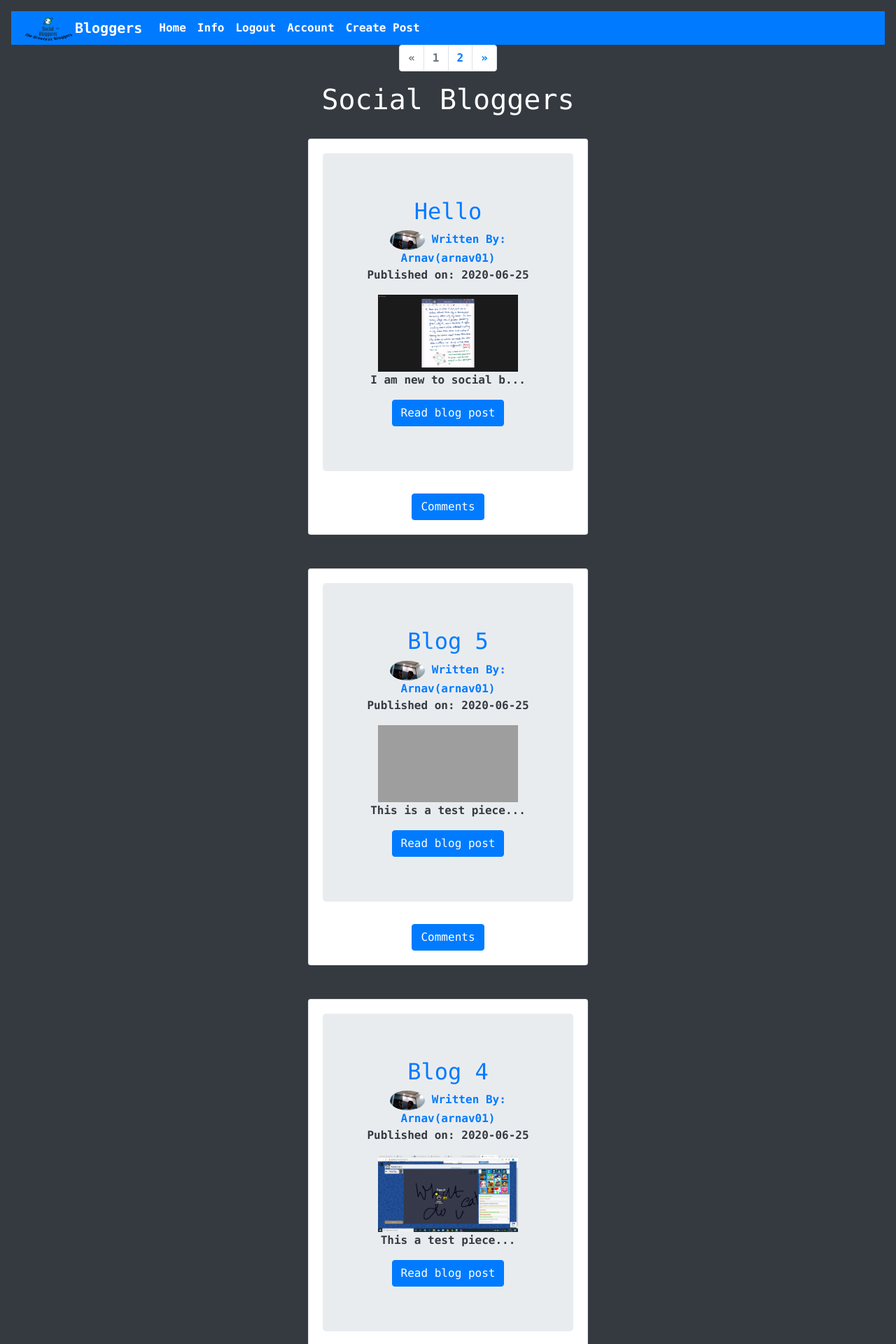
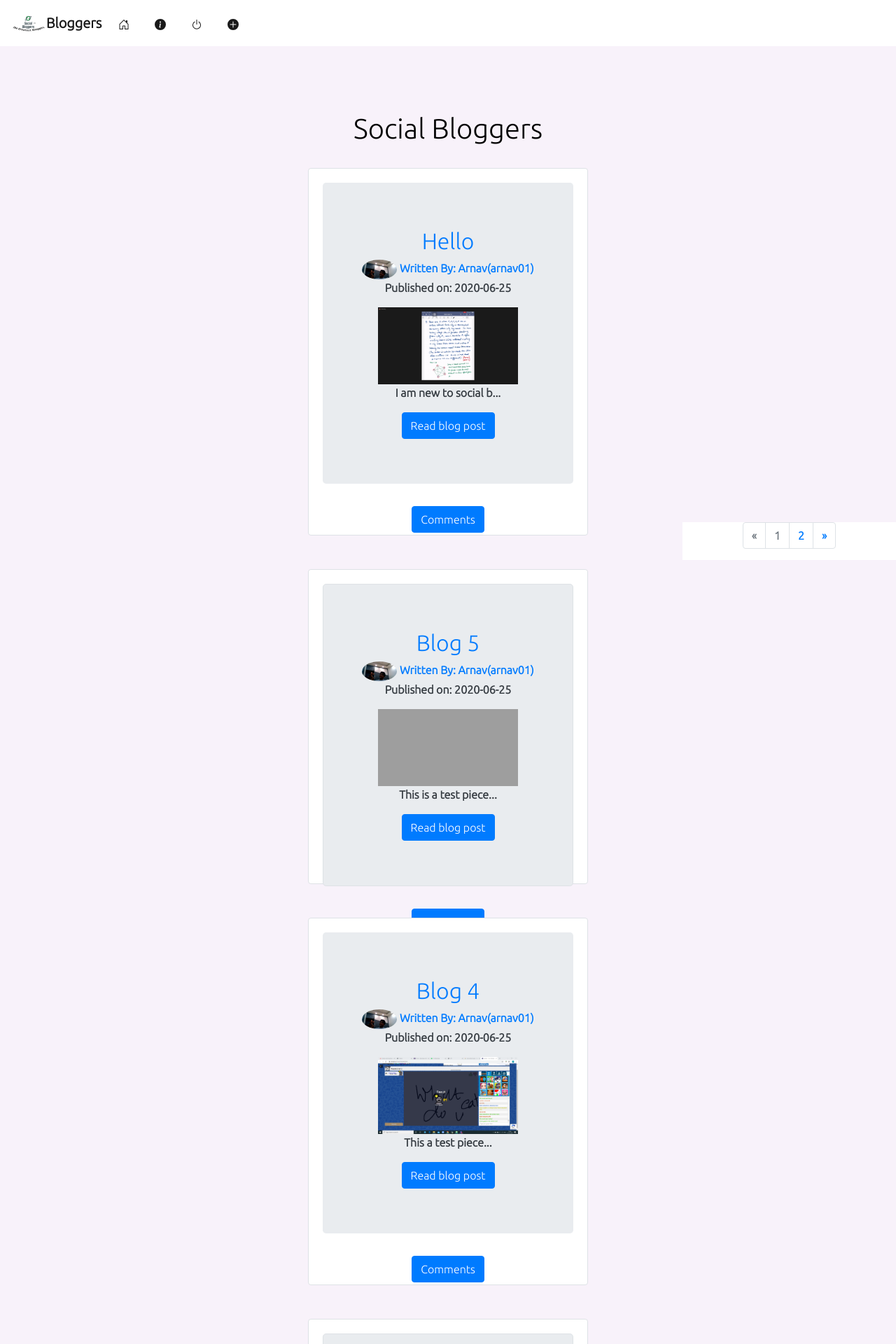
Before and after one commit to XINO-2020/social_media_site, a Flask app: page / in a window 1280 px wide. Shown: the top 1920 px of the page at 70% size. Run offline with Flask 2, Linux system fonts and the light colour scheme; a user stored in the database is signed in; data comes from the database, SQL or seed files in the repository; both versions use the stored data as it was after the commit; some libraries are stand-ins or nearby versions; grey boxes are pictures that could not be loaded.

Commit message:
better design

```diff
--- /dev/null
+++ b/blogs/static/style.css
@@ -0,0 +1,85 @@
+2/*@keyframes example {
+  from {background-color: red;}
+  to {background-color: yellow;}
+}
+
+/* The element to apply the animation to */
+/*.animate-left {
+  width: 400px;
+  background-color: red;
+  animation-name: example;
+  animation-duration: 4s;
+*/
+.col{
+	color: #72829c;
+
+}
+.p2{
+  color:black;
+}
+/* The animation code */
+@keyframes left {
+  0%   {background-color:black; left:-50px; top:0px;}
+  100% {background-color:white; left:0px; top:0px;}
+}
+.animate-left {
+  width: 500px;
+  height: 525px;
+  position: relative;
+  background-color: white;
+  animation-name: left;
+  animation-duration: 2s;
+}
+@keyframes right {
+  0%   {background-color:black; left:50px; top:0px;}
+  100% {background-color:white; left:0px; top:0px;}
+}
+.animate-right {
+  width: 400px;
+  height: 450px;
+  position: relative;
+  background-color: white;
+  animation-name: right;
+  animation-duration: 2s;
+}
+body{
+  background-color: #f8f2fa;
+	font-family: 'Pangolin', cursive;
+	font-family: 'Ubuntu', sans-serif;
+}
+nav{
+  background-color: #ffffff;
+}
+}
+
+
+.sidebar {
+  margin-top: 200px;
+  width: 300px;
+  right: 150px;
+  background-color: #f1f1f1;
+  position: fixed;
+  height: 50%;
+  overflow: auto;
+
+}
+.pages{
+  margin-left: 975px;
+
+}
+@media screen and (max-height: 450px) {
+  .sidebar {padding-top: 0px; width :0px;}
+
+}
+.reply{
+	margin-left:0px;
+}
+.navbar-spacing{
+	margin-right: 20px;
+}
+.account-icon{
+	margin-left: 955px;
+}
+.reset-icon{
+	margin-top: 8px;
+}
--- a/blogs/templates/base.htm
+++ b/blogs/templates/base.htm
@@ -1,15 +1,8 @@
 <!DOCTYPE html>
 <html lang="en" dir="ltr">
   <head>
-    <meta charset="utf-8">
-    <title></title>
-
-    <link rel="stylesheet" href="https://stackpath.bootstrapcdn.com/bootstrap/4.5.0/css/bootstrap.min.css" integrity="sha384-9aIt2nRpC12Uk9gS9baDl411NQApFmC26EwAOH8WgZl5MYYxFfc+NcPb1dKGj7Sk" crossorigin="anonymous">
-    <script src="https://code.jquery.com/jquery-3.5.1.slim.min.js" integrity="sha384-DfXdz2htPH0lsSSs5nCTpuj/zy4C+OGpamoFVy38MVBnE+IbbVYUew+OrCXaRkfj" crossorigin="anonymous"></script>
-    <script src="https://cdn.jsdelivr.net/npm/popper.js@1.16.0/dist/umd/popper.min.js" integrity="sha384-Q6E9RHvbIyZFJoft+2mJbHaEWldlvI9IOYy5n3zV9zzTtmI3UksdQRVvoxMfooAo" crossorigin="anonymous"></script>
-    <script src="https://stackpath.bootstrapcdn.com/bootstrap/4.5.0/js/bootstrap.min.js" integrity="sha384-OgVRvuATP1z7JjHLkuOU7Xw704+h835Lr+6QL9UvYjZE3Ipu6Tp75j7Bh/kR0JKI" crossorigin="anonymous"></script>
-    <nav class="navbar navbar-expand-lg navbar-dark bg-primary" style="height: 3rem;">
-      <a href="static/Site_icon.png"><img src="static/Site_icon.png" alt="" width = "75"></a>
+    <nav class="navbar navbar-expand-lg navbar-light fixed-top">
+      <a href="static/Site_icon.png"><img src="static/Site_icon.png" alt="" width = "50"></a>
       <a class="navbar-brand" href="{{url_for('core.info')}}">Bloggers</a>
       <button class="navbar-toggler" type="button" data-toggle="collapse" data-target="#navbarSupportedContent" aria-controls="navbarSupportedContent" aria-expanded="false" aria-label="Toggle navigation">
         <span class="navbar-toggler-icon"></span>
@@ -17,42 +10,82 @@
 
     <div class="collapse navbar-collapse" id="navbarSupportedContent">
       <ul class="navbar-nav mr-auto">
-        <li class="nav-item active">
-          <a class="nav-link" href="{{url_for('core.index')}}">Home <span class="sr-only">(current)</span></a>
+        <li class="nav-item active navbar-spacing">
+          <a class="nav-link" href="{{url_for('core.index')}}">
+            <svg class="bi bi-house-door" width="1em" height="1em" viewBox="0 0 16 16" fill="currentColor" xmlns="http://www.w3.org/2000/svg">
+              <path fill-rule="evenodd" d="M7.646 1.146a.5.5 0 0 1 .708 0l6 6a.5.5 0 0 1 .146.354v7a.5.5 0 0 1-.5.5H9.5a.5.5 0 0 1-.5-.5v-4H7v4a.5.5 0 0 1-.5.5H2a.5.5 0 0 1-.5-.5v-7a.5.5 0 0 1 .146-.354l6-6zM2.5 7.707V14H6v-4a.5.5 0 0 1 .5-.5h3a.5.5 0 0 1 .5.5v4h3.5V7.707L8 2.207l-5.5 5.5z"/>
+              <path fill-rule="evenodd" d="M13 2.5V6l-2-2V2.5a.5.5 0 0 1 .5-.5h1a.5.5 0 0 1 .5.5z"/>
+            </svg> <span class="sr-only">(current)</span>
+          </a>
         </li>
-        <li class="nav-item active">
-          <a class="nav-link" href="{{url_for('core.info')}}"> Info <span class="sr-only">(current)</span></a>
+        <li class="nav-item active navbar-spacing">
+          <a class="nav-link" href="{{url_for('core.info')}}">
+            <svg class="bi bi-info-circle-fill" width="1em" height="1em" viewBox="0 0 16 16" fill="currentColor" xmlns="http://www.w3.org/2000/svg">
+              <path fill-rule="evenodd" d="M8 16A8 8 0 1 0 8 0a8 8 0 0 0 0 16zm.93-9.412l-2.29.287-.082.38.45.083c.294.07.352.176.288.469l-.738 3.468c-.194.897.105 1.319.808 1.319.545 0 1.178-.252 1.465-.598l.088-.416c-.2.176-.492.246-.686.246-.275 0-.375-.193-.304-.533L8.93 6.588zM8 5.5a1 1 0 1 0 0-2 1 1 0 0 0 0 2z"/>
+            </svg> <span class="sr-only">(current)</span>
+          </a>
         </li>
         {%if current_user.is_authenticated%}
-        <li class="nav-item active">
-          <a class="nav-link" href="{{url_for('users.logout')}}"> Logout <span class="sr-only">(current)</span></a>
+        <li class="nav-item active navbar-spacing">
+          <a class="nav-link" href="{{url_for('users.logout')}}">
+            <svg class="bi bi-power" width="1em" height="1em" viewBox="0 0 16 16" fill="currentColor" xmlns="http://www.w3.org/2000/svg">
+              <path fill-rule="evenodd" d="M5.578 4.437a5 5 0 1 0 4.922.044l.5-.866a6 6 0 1 1-5.908-.053l.486.875z"/>
+              <path fill-rule="evenodd" d="M7.5 8V1h1v7h-1z"/>
+            </svg>
+            <span class="sr-only">(current)</span>
+          </a>
         </li>
-        <li class="nav-item active">
-          <a class="nav-link" href="{{url_for('users.account')}}"> Account <span class="sr-only">(current)</span></a>
+        <li class="nav-item active navbar-spacing">
+          <a class="nav-link" href="{{url_for('blogpost.create_post')}}">
+            <svg class="bi bi-plus-circle-fill" width="1em" height="1em" viewBox="0 0 16 16" fill="currentColor" xmlns="http://www.w3.org/2000/svg">
+              <path fill-rule="evenodd" d="M16 8A8 8 0 1 1 0 8a8 8 0 0 1 16 0zM8.5 4a.5.5 0 0 0-1 0v3.5H4a.5.5 0 0 0 0 1h3.5V12a.5.5 0 0 0 1 0V8.5H12a.5.5 0 0 0 0-1H8.5V4z"/>
+            </svg> <span class="sr-only">(current)</span>
+          </a>
         </li>
-        <li class="nav-item active">
-          <a class="nav-link" href="{{url_for('blogpost.create_post')}}"> Create Post <span class="sr-only">(current)</span></a>
+        <li class="nav-item active account-icon">
+          <a class="nav-link" href="{{url_for('users.account')}}">
+            <svg class="bi bi-person-circle" width="1em" height="1em" viewBox="0 0 16 16" fill="currentColor" xmlns="http://www.w3.org/2000/svg">
+              <path d="M13.468 12.37C12.758 11.226 11.195 10 8 10s-4.757 1.225-5.468 2.37A6.987 6.987 0 0 0 8 15a6.987 6.987 0 0 0 5.468-2.63z"/>
+              <path fill-rule="evenodd" d="M8 9a3 3 0 1 0 0-6 3 3 0 0 0 0 6z"/>
+              <path fill-rule="evenodd" d="M8 1a7 7 0 1 0 0 14A7 7 0 0 0 8 1zM0 8a8 8 0 1 1 16 0A8 8 0 0 1 0 8z"/>
+            </svg> <span class="sr-only">(current)</span>
+          </a>
         </li>
         {%else%}
-        <li class="nav-item active">
+        <li class="nav-item active navbar-spacing">
           <a class="nav-link" href="{{url_for('users.login')}}"> Log in <span class="sr-only">(current)</span></a>
         </li>
-        <li class="nav-item active">
+        <li class="nav-item active navbar-spacing">
           <a class="nav-link" href="{{url_for('users.register')}}"> Register <span class="sr-only">(current)</span></a>
         </li>
+      </ul>
         {%endif%}
-
+        <a href="" class="navbar-spacing reset-icon" >
+        <svg class="bi bi-arrow-clockwise" width="1em" height="1em" viewBox="0 0 16 16" fill="currentColor" xmlns="http://www.w3.org/2000/svg">
+          <path fill-rule="evenodd" d="M3.17 6.706a5 5 0 0 1 7.103-3.16.5.5 0 1 0 .454-.892A6 6 0 1 0 13.455 5.5a.5.5 0 0 0-.91.417 5 5 0 1 1-9.375.789z"/>
+          <path fill-rule="evenodd" d="M8.147.146a.5.5 0 0 1 .707 0l2.5 2.5a.5.5 0 0 1 0 .708l-2.5 2.5a.5.5 0 1 1-.707-.708L10.293 3 8.147.854a.5.5 0 0 1 0-.708z"/>
+        </svg>
+        </a>
     </div>
     </nav>
+    <meta charset="utf-8">
+    <title>Social | Bloggers</title>
+
+    <link rel="stylesheet" href="https://stackpath.bootstrapcdn.com/bootstrap/4.5.0/css/bootstrap.min.css" integrity="sha384-9aIt2nRpC12Uk9gS9baDl411NQApFmC26EwAOH8WgZl5MYYxFfc+NcPb1dKGj7Sk" crossorigin="anonymous">
+    <link rel="stylesheet" type="text/css" href="{{ url_for('static', filename='style.css') }}">
+    <link href="https://fonts.googleapis.com/css2?family=Pangolin&family=Ubuntu:wght@300&display=swap" rel="stylesheet">
+    <script src="https://code.jquery.com/jquery-3.5.1.slim.min.js" integrity="sha384-DfXdz2htPH0lsSSs5nCTpuj/zy4C+OGpamoFVy38MVBnE+IbbVYUew+OrCXaRkfj" crossorigin="anonymous"></script>
+    <script src="https://cdn.jsdelivr.net/npm/popper.js@1.16.0/dist/umd/popper.min.js" integrity="sha384-Q6E9RHvbIyZFJoft+2mJbHaEWldlvI9IOYy5n3zV9zzTtmI3UksdQRVvoxMfooAo" crossorigin="anonymous"></script>
+    <script src="https://stackpath.bootstrapcdn.com/bootstrap/4.5.0/js/bootstrap.min.js" integrity="sha384-OgVRvuATP1z7JjHLkuOU7Xw704+h835Lr+6QL9UvYjZE3Ipu6Tp75j7Bh/kR0JKI" crossorigin="anonymous"></script>
   </head>
-  <body class="p-3 mb-2 bg-dark text-dark text-monospace font-weight-bold">
+  <body class="p-3 mb-2  text-dark  font-weight-bold">
+      <br><br><br>
 
-    <div class="container text-monospace">
       {%block content%}
 
       {%endblock%}
 
-    </div>
+
 
   </body>
 </html>
--- a/blogs/templates/index.htm
+++ b/blogs/templates/index.htm
@@ -3,7 +3,8 @@
   <div class="container " align ="center">
     {%if current_user.is_authenticated%}
     {%if n > 1%}
-    <nav aria-label="Page navigation example">
+    <br><br><br>
+    <nav class = "fixed-bottom text-right pages" aria-label="Page navigation example">
       <ul class="pagination justify-content-center">
         {%if blog_posts.page > 1%}
           <li class="page-item">
@@ -53,11 +54,12 @@
     {%endif%}
     {%endif%}
 
-    <h1 class = "text-white">Social Bloggers</h1><br>
+    <h1 class = "p2">Social Bloggers</h1><br>
     {%if current_user.is_authenticated%}
       <div class="container">
         {%for post in blog_posts.items%}
-          <div class="card" style="width: 25rem;">
+        {%if post.blog_image != 'None.png'%}
+          <div class="card animate-left border" style="width: 25rem;">
             <div class="card-body">
               <div class="container jumbotron">
                 <h2><a class = 'card-title' href="{{url_for('blogpost.blog_post', blog_post_id=post.id)}}">{{post.title}}</a></h2>
@@ -69,63 +71,33 @@
                 <a class = "btn btn-primary" href="{{url_for('blogpost.blog_post', blog_post_id=post.id)}}">Read blog post</a>
               </div>
               <div align = "center">
-                  <a class = "btn btn-primary text-center" href="{{url_for('blogpost.make_reply', blog_post_id = post.id)}}">Comments</a>
+                  <a class = "btn btn-primary text-center" href="{{url_for('blogpost.make_reply', blog_post_id = post.id)}}">Comments</a><br>
               </div>
 
             </div>
           </div>
+          {%else%}
+          <div class="card animate-right border" style="width: 25rem;" >
+            <div class="card-body">
+              <div class="container jumbotron border">
+                <h2><a class = 'card-title' href="{{url_for('blogpost.blog_post', blog_post_id=post.id)}}">{{post.title}}</a></h2>
+                <a href="{{url_for('static', filename= post.author.profile_image)}}"><img src="{{url_for('static', filename= post.author.profile_image)}}" class = "rounded-circle" width = "50"></a>
+                <a href="{{url_for('users.user_posts',username = post.author.username)}}">Written By: {{post.author.fname}}({{post.author.username}})</a>
+                <p>Published on: {{post.date.strftime('%Y-%m-%d')}}</p>
+                <a href="{{url_for('static', filename= post.blog_image)}}"><img src="{{url_for('static', filename= post.blog_image)}}" alt="" align = "center" width = "200" height = "110"></a>
+                <p>{{post.text[:20]}}...</p>
+                <a class = "btn btn-primary" href="{{url_for('blogpost.blog_post', blog_post_id=post.id)}}">Read blog post</a>
+              </div>
+              <div align = "center">
+                  <a class = "btn btn-primary text-center" href="{{url_for('blogpost.make_reply', blog_post_id = post.id)}}">Comments</a><br>
+              </div>
+
+            </div>
+          </div>
+          {%endif%}
           <br><br>
         {%endfor%}
-        {%if n > 1%}
-        <nav aria-label="Page navigation example">
-          <ul class="pagination justify-content-center">
-            {%if blog_posts.page > 1%}
-              <li class="page-item">
-                <a class="page-link" href="{{url_for('core.index', page = blog_posts.page - 1)}}" aria-label="Previous">
-                  <span aria-hidden="true">&laquo;</span>
-                  <span class="sr-only">Previous</span>
-                </a>
-              </li>
-            {%else%}
-            <li class="page-item disabled">
-              <a class="page-link" href="{{url_for('core.index', page = blog_posts.page)}}" aria-label="Previous">
-                <span aria-hidden="true">&laquo;</span>
-                <span class="sr-only">Previous</span>
-              </a>
-            </li>
-            {%endif%}
-            {%for page_num in blog_posts.iter_pages(left_edge=1, right_edge = 1, left_current=1, right_current=2) %}
-              {%if blog_posts.page == page_num%}
 
-                <li class='page-item disabled'>
-                  <a class="page-link" href="{{url_for('core.index',page=page_num)}}">{{page_num}}</a>
-                </li>
-              {%else%}
-              <li class='page-item '>
-                <a class="page-link" href="{{url_for('core.index',page=page_num)}}">{{page_num}}</a>
-              </li>
-              {%endif%}
-            {%endfor%}
-          {%if blog_posts.page < maxi%}
-            <li class="page-item">
-              <a class="page-link" href="{{url_for('core.index', page = blog_posts.page + 1)}}" aria-label="Next">
-                <span aria-hidden="true">&raquo;</span>
-                <span class="sr-only">Next</span>
-              </a>
-            </li>
-          {%else%}
-          <li class="page-item disabled">
-            <a class="page-link" href="{{url_for('core.index', page = blog_posts.page + 1)}}" aria-label="Next">
-              <span aria-hidden="true">&raquo;</span>
-              <span class="sr-only">Next</span>
-            </a>
-          </li>
-
-          {%endif%}
-          </ul>
-        </nav>
-        {%endif%}
-      </div>
 
 
 
--- a/blogs/templates/login.htm
+++ b/blogs/templates/login.htm
@@ -1,7 +1,7 @@
 {%extends 'base.htm'%}
 {%block content%}
 
-<div class="container text-white" align = center>
+<div class="container col" align = center>
   <br><br><br><br>
   <h1>Login </h1>
   <form  method="POST">
--- a/blogs/templates/register.htm
+++ b/blogs/templates/register.htm
@@ -1,7 +1,7 @@
 {%extends 'base.htm'%}
 {%block content%}
 
-<div class="container text-white" align ="center">
+<div class="container col" align ="center">
   <br><br><br>
   <h1 align = "center">Register</h1>
   <form  method="POST">
--- a/blogs/templates/reply.htm
+++ b/blogs/templates/reply.htm
@@ -14,7 +14,7 @@
   <div class="text-left" align = "center">
     {%if replies != []%}
       {%for reply in replies%}
-        <div class="container text-dark jumbotron" style="width: 18rem;">
+        <div class="container text-dark reply animate-left" style="width: 18rem;">
           <a href="{{url_for('static', filename= reply.user_reply.profile_image)}}"><img src="{{url_for('static', filename= reply.user_reply.profile_image)}}" class = "rounded-circle" width = "50"></a>
           <a href="{{url_for('users.user_posts', username = reply.user_reply.username)}}"><h3>{{reply.user_reply.username}}</h3></a>
           <small>{{reply.time.strftime('%x - %X')}}</small>
--- a/blogs/templates/user_blog_post.htm
+++ b/blogs/templates/user_blog_post.htm
@@ -13,14 +13,15 @@
 
 <div class="container" style="width: 25rem;">
   {%for post in blog_posts.items%}
-  <div class="container jumbotron" align = "center">
+  <div class="container jumbotron animate-left" align = "center">
     <h2><a href="{{url_for('blogpost.blog_post',blog_post_id=post.id)}}">{{post.title}}</a></h2>
     <a href="{{url_for('static', filename= post.author.profile_image)}}"><img src="{{url_for('static', filename= post.author.profile_image)}}" class = "rounded-circle" width = "50"></a>
     Written by: <a href="{{url_for('users.user_posts',username = post.author.username)}}">{{post.author.fname}}({{post.author.username}})</a>
     <p class="text-muted">Published on : {{post.date.strftime("%Y-%m-%d")}}</p>
     <a href="{{url_for('static', filename= post.blog_image)}}"><img src="{{url_for('static', filename= post.blog_image)}}" alt = "" align = "center" width = "200" height = "110"></a>
     <br>
-    <p>{{post.text[:20]}}...</p>
+    <a href="{{url_for('blogpost.blog_post' ,blog_post_id = post.id)}}"><p class = "p2">{{post.text[:20]}}...</p></a>
+
     <div>
       {%if current_user == post.author%}
       <a href="{{url_for('blogpost.update', blog_post_id = post.id)}}">Update</a>
```
Also changed, not shown: blogs/data.sqlite, blogs/static/1_blog619be6cdfae6bbdc.png (added), blogs/static/1_bloga56cf4e0200c12eb.png (added).
